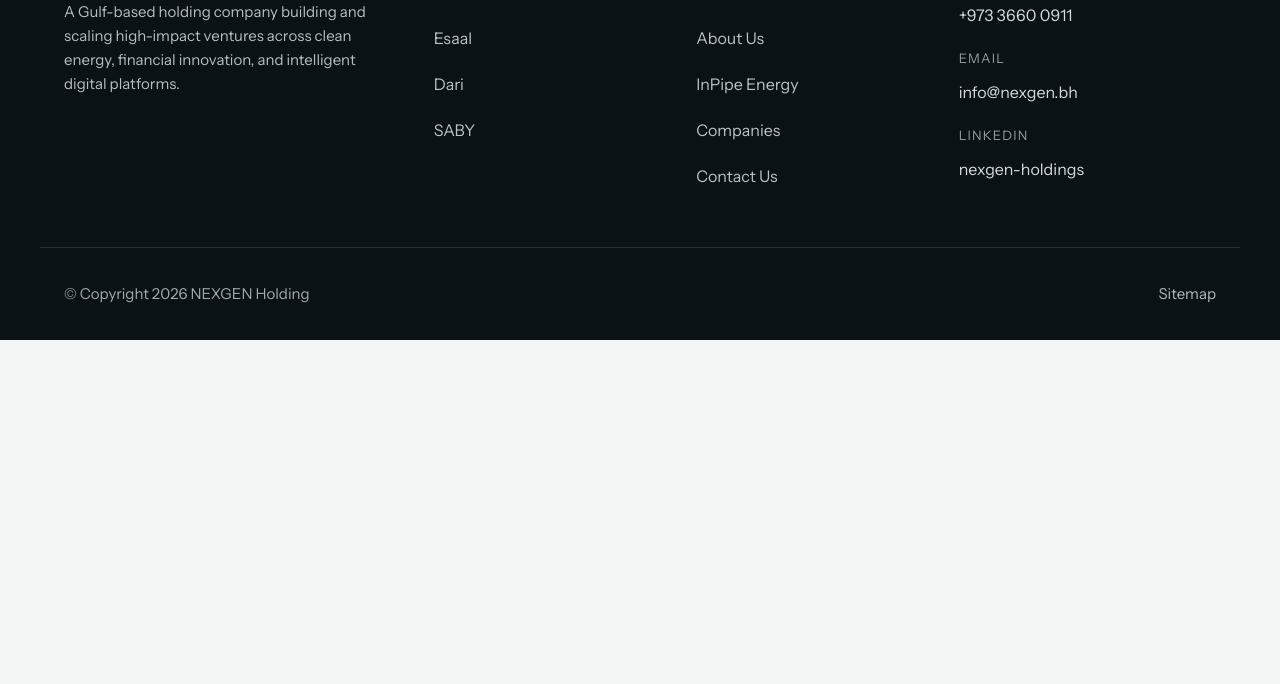
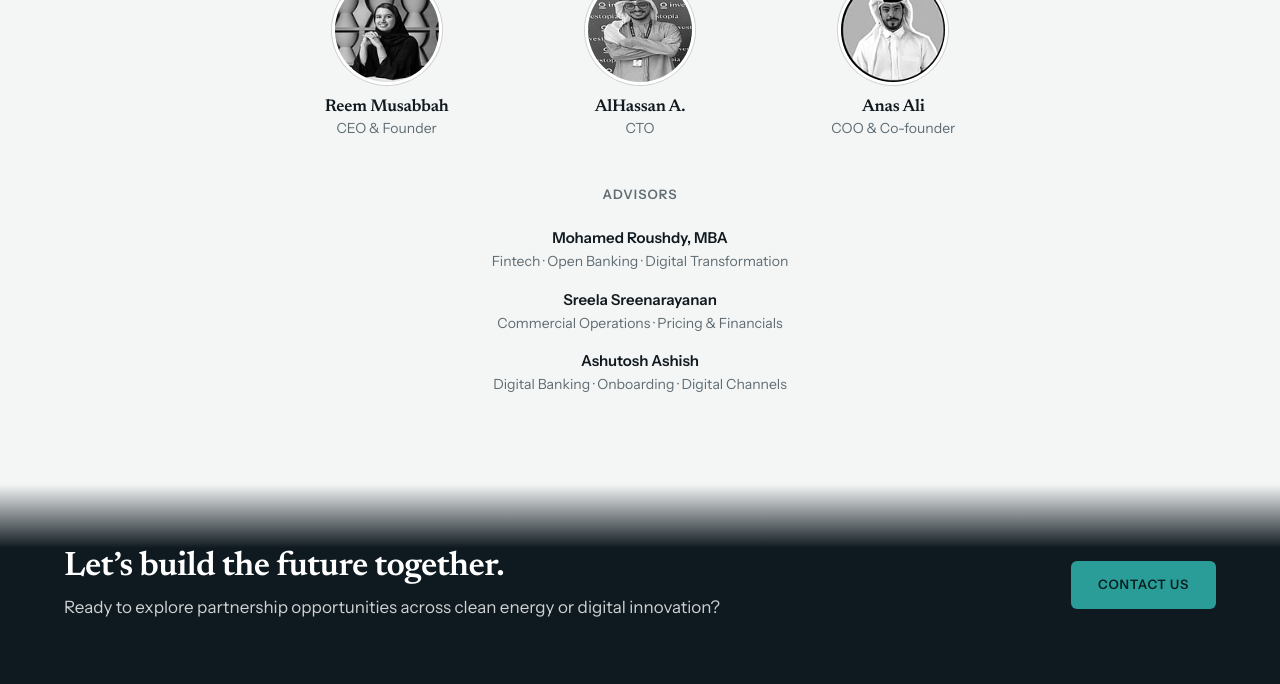
Before and after one commit to fvcczt5ndt-web/nexgen, a plain HTML site: page site/esaal.html in a window 1280 px wide. Shown: the part 4117-4801 px from the top of the page. Before the commit the page ends 4457 px from the top, so only its background shows below. Drawn offline with Linux system fonts and the light colour scheme.

Commit message:
Esaal page: leadership team from the company profile PDF
- Three real portraits extracted from page 14 of Esaal's profile: Reem Musabbah
  (CEO & Founder), AlHassan A. (CTO), Anas Ali (COO & Co-founder).
- The page carries two overlapping images in the CTO slot; the rendered page was
  compared against both to ship the one actually visible, not the hidden one.
- Advisors are listed by name and specialism rather than given a stock face,
  because the source has no portrait for them.
- Photos get the same grayscale treatment as the InPipe group, so the two partner
  sections read as one family; the trio keeps the 4-up portrait size by capping
  the grid width instead of stretching three cells across four columns.
- teamCards() takes the team as an argument so both partner groups share it.

```diff
--- a/site/assets/css/site.css
+++ b/site/assets/css/site.css
@@ -1092,6 +1092,24 @@
   .team-grid { grid-template-columns: repeat(4, minmax(0, 1fr)); gap: var(--s5) var(--s3); }
   .teammate img { width: 104px; height: 104px; }
 }
+/* A three-person group should not stretch across four columns; it stays
+   centred so the trio keeps the same portrait size as larger grids. */
+.team-grid--trio { max-width: 46rem; margin-inline: auto; }
+@media (min-width: 640px) {
+  .team-grid--trio { grid-template-columns: repeat(3, minmax(0, 1fr)); }
+}
+
+/* Advisors with no portrait in the source: named, not given a stock face. */
+.team-advisors { max-width: 46rem; margin: var(--s5) auto 0; text-align: center; }
+.team-advisors__title {
+  font-family: var(--font-sans); font-size: .8125rem; font-weight: 600;
+  letter-spacing: .08em; text-transform: uppercase; color: var(--muted);
+  margin: 0 0 var(--s3);
+}
+.team-advisors__list { list-style: none; margin: 0; padding: 0; display: grid; gap: var(--s2); }
+.team-advisors__list li { display: grid; gap: 2px; }
+.team-advisors__list strong { font-size: .9375rem; font-weight: 600; }
+.team-advisors__list span { font-size: .875rem; line-height: 1.4; color: var(--muted); }
 
 /* --- 11. Stats / credential band ----------------------------------------- */
 .stats {
--- a/site/esaal.html
+++ b/site/esaal.html
@@ -196,6 +196,41 @@
       </figure>
     </div>
   </section>
+
+  <section class="section">
+    <div class="container">
+      <div class="center reveal intro">
+        <p class="eyebrow">Our venture partner</p>
+        <h2>The Esaal Team</h2>
+        <p class="lead">Esaal builds and runs the receipts platform. NEXGEN brings it to the Gulf.</p>
+      </div>
+      <div class="team-grid team-grid--trio mt-4">
+        <article class="teammate reveal" data-delay="0">
+          <img src="assets/img/esaal-reem.webp" alt="Reem Musabbah" loading="lazy" decoding="async" width="256" height="256">
+          <h3 class="teammate__name">Reem Musabbah</h3>
+          <p class="teammate__role">CEO &amp; Founder</p>
+        </article>
+        <article class="teammate reveal" data-delay="1">
+          <img src="assets/img/esaal-alhassan.webp" alt="AlHassan A." loading="lazy" decoding="async" width="256" height="256">
+          <h3 class="teammate__name">AlHassan A.</h3>
+          <p class="teammate__role">CTO</p>
+        </article>
+        <article class="teammate reveal" data-delay="2">
+          <img src="assets/img/esaal-anas.webp" alt="Anas Ali" loading="lazy" decoding="async" width="256" height="256">
+          <h3 class="teammate__name">Anas Ali</h3>
+          <p class="teammate__role">COO &amp; Co-founder</p>
+        </article>
+      </div>
+      <div class="team-advisors reveal">
+        <h3 class="team-advisors__title">Advisors</h3>
+        <ul class="team-advisors__list">
+          <li><strong>Mohamed Roushdy, MBA</strong><span>Fintech · Open Banking · Digital Transformation</span></li>
+          <li><strong>Sreela Sreenarayanan</strong><span>Commercial Operations · Pricing &amp; Financials</span></li>
+          <li><strong>Ashutosh Ashish</strong><span>Digital Banking · Onboarding · Digital Channels</span></li>
+        </ul>
+      </div>
+    </div>
+  </section>
 </main>
   <section class="cta-band">
     <div class="container cta-band__inner">
```
Also changed, not shown: build-site.js (+37 -3 lines), site/assets/img/esaal-alhassan.webp (added), site/assets/img/esaal-anas.webp (added), site/assets/img/esaal-reem.webp (added).
